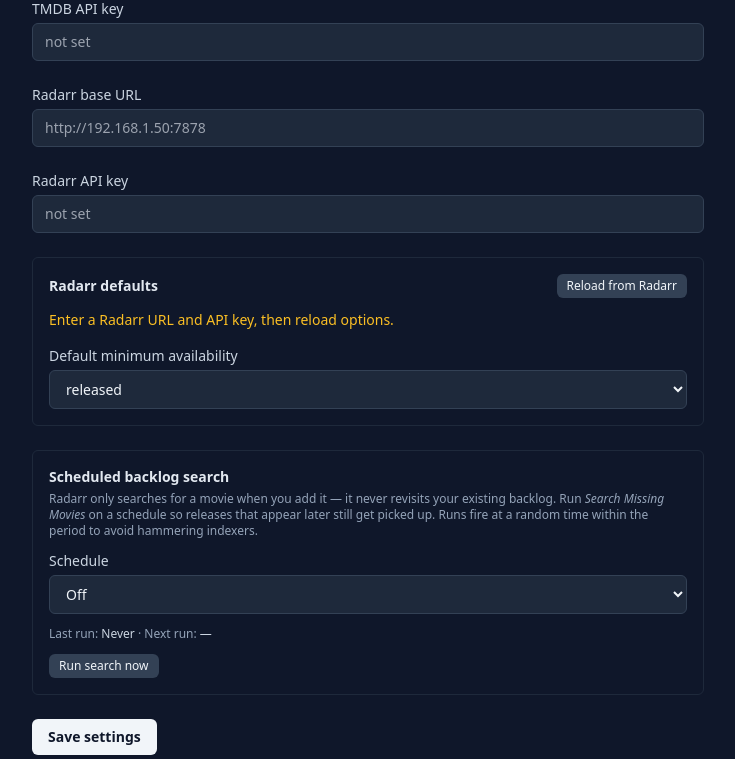
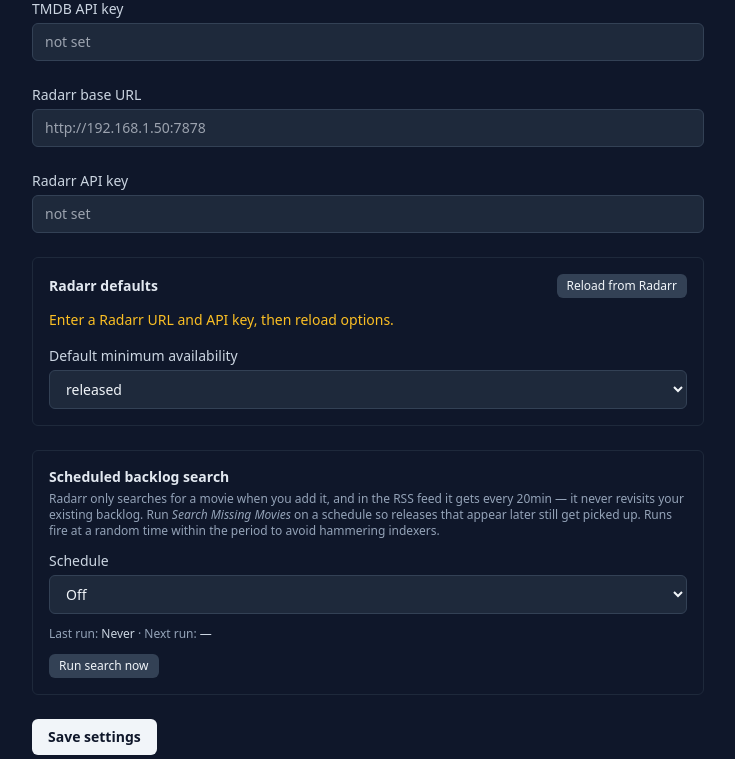
Before and after one commit to izznogooood/blip, a FastAPI app: page /settings in a window 1280 px wide. Shown: the part 150-909 px from the top of the page, without its empty margins (272-1007 px from the left). Run offline with FastAPI, Linux system fonts and the light colour scheme; data that the repository does not hold is empty; some libraries are stand-ins or nearby versions.

Commit message:
radarr explenation

```diff
--- a/app/templates/settings.html
+++ b/app/templates/settings.html
@@ -101,7 +101,7 @@
     <div class="rounded-md border border-slate-800 p-4">
       <h2 class="text-sm font-semibold text-slate-200 mb-1">Scheduled backlog search</h2>
       <p class="text-xs text-slate-400 mb-3">
-        Radarr only searches for a movie when you add it — it never revisits your
+        Radarr only searches for a movie when you add it, and in the RSS feed it gets every 20min — it never revisits your
         existing backlog. Run <em>Search Missing Movies</em> on a schedule so
         releases that appear later still get picked up. Runs fire at a random time
         within the period to avoid hammering indexers.
```
